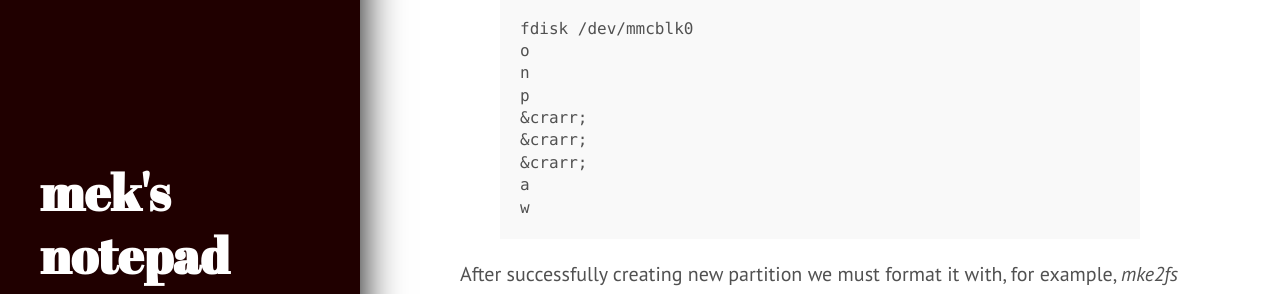
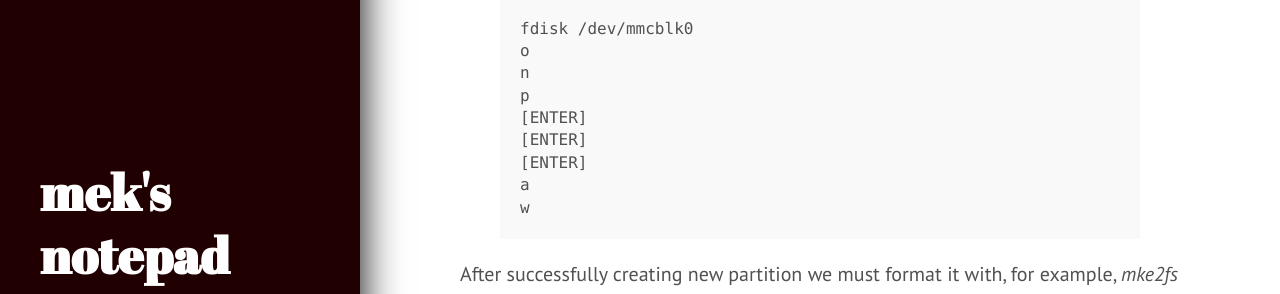
Before and after one commit to mek-x/mek-x.github.io, a Jekyll site: the page built from _posts/2014-09-15-installing-syslinux.md, in a window 1280 px wide and 900 px high, scrolled down 329 px. Shown: the part 241-535 px from the top of the window. Built offline with Jekyll 4.4.1, drawn with Linux system fonts in a browser that asks for light colours.

Commit message:
posts: fixed last post

```diff
--- a/_posts/2014-09-15-installing-syslinux.md
+++ b/_posts/2014-09-15-installing-syslinux.md
@@ -26,9 +26,9 @@ fdisk /dev/mmcblk0
 o
 n
 p
-&crarr;
-&crarr;
-&crarr;
+[ENTER]
+[ENTER]
+[ENTER]
 a
 w
 {% endhighlight %}
```
